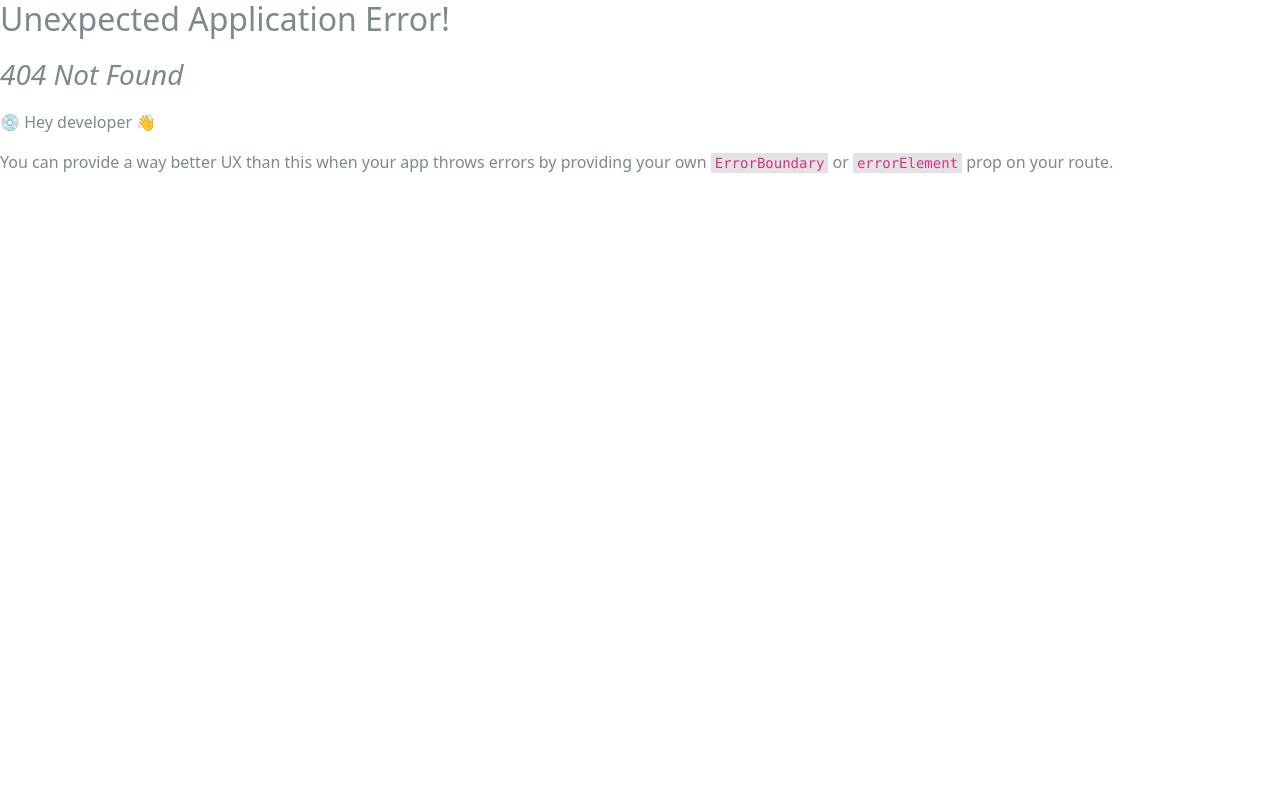
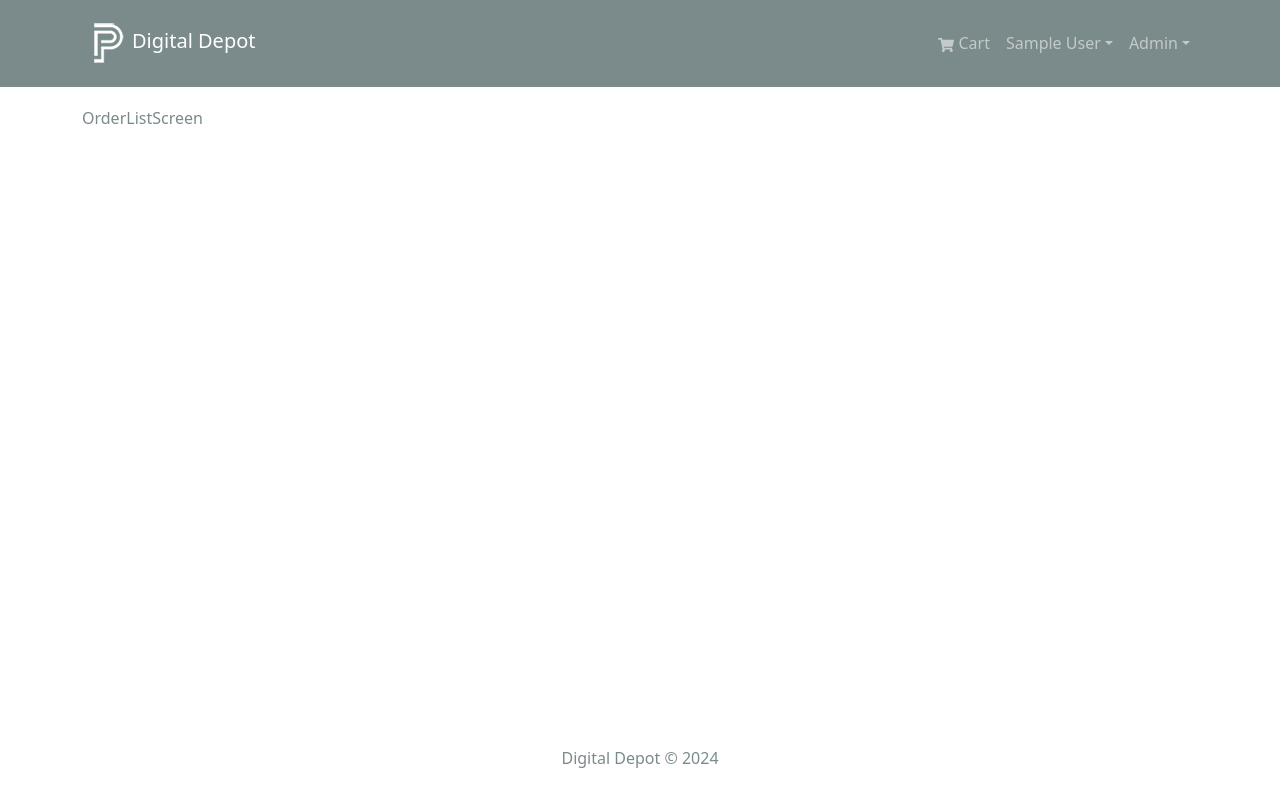
Before and after one commit to SudheeshTD/Digital-Depot, a React (Create React App) app in the folder frontend/: page /admin/orderlist in a window 1280 px wide. Before the commit this address had no page. Built offline with nearby package versions, Linux system fonts and the light colour scheme; sample sign-in values are in the browser's storage.

Commit message:
Admin header added

```diff
--- /dev/null
+++ b/frontend/src/components/AdminRoute.jsx
@@ -0,0 +1,14 @@
+import { Outlet, Navigate } from "react-router-dom";
+import { useSelector } from "react-redux";
+
+const AdminRoute = () => {
+    const { userInfo } = useSelector((state) => state.auth);
+
+    return userInfo && userInfo.isAdmin ? (
+        <Outlet />
+            ) : (
+        <Navigate to='/login' replace />
+    );
+};
+
+export default AdminRoute;
--- a/frontend/src/components/Header.jsx
+++ b/frontend/src/components/Header.jsx
@@ -73,6 +73,21 @@
                             </Nav.Link>
                             </LinkContainer>
                         )}
+                        { userInfo && userInfo.isAdmin && (
+                            <NavDropdown title='Admin' id = 'adminmenu'>
+                                <LinkContainer to='/admin/productlist'>
+                                    <NavDropdown.Item>Products</NavDropdown.Item>
+                                </LinkContainer>
+                                <LinkContainer to='/admin/userlist'>
+                                    <NavDropdown.Item>Users</NavDropdown.Item>
+                                </LinkContainer>
+                                <LinkContainer to='/admin/orderlist'>
+                                    <NavDropdown.Item>Orders</NavDropdown.Item>
+                                </LinkContainer>
+                            </NavDropdown>
+                        )
+
+                        }
                         </Nav>
                     </Navbar.Collapse>
                 </Container>
--- a/frontend/src/index.js
+++ b/frontend/src/index.js
@@ -25,7 +25,8 @@
 import PlaceOrderScreen from './screens/PlaceOrderScreen';
 import OrderScreen from './screens/OrderScreen';
 import ProfileScreen from './screens/ProfileScreen';
-
+import AdminRoute from './components/AdminRoute';
+import OrderListScreen from './screens/admins/OrderListScreen';
 
 const router = createBrowserRouter(
   createRoutesFromElements(
@@ -44,6 +45,11 @@
         <Route path='/profile' element={<ProfileScreen />} />
 
       </Route>
+      <Route path='' element = {<AdminRoute />}>
+      <Route path='/admin/orderlist' element={<OrderListScreen />} />
+
+      </Route>
+
 
     </Route>
   )
--- /dev/null
+++ b/frontend/src/screens/admins/OrderListScreen.jsx
@@ -0,0 +1,9 @@
+
+
+const OrderListScreen = () => {
+  return (
+    <div>OrderListScreen</div>
+  )
+}
+
+export default OrderListScreen;
```
Also changed, not shown: 1 other file (tests, documents, lock files or other folders).
